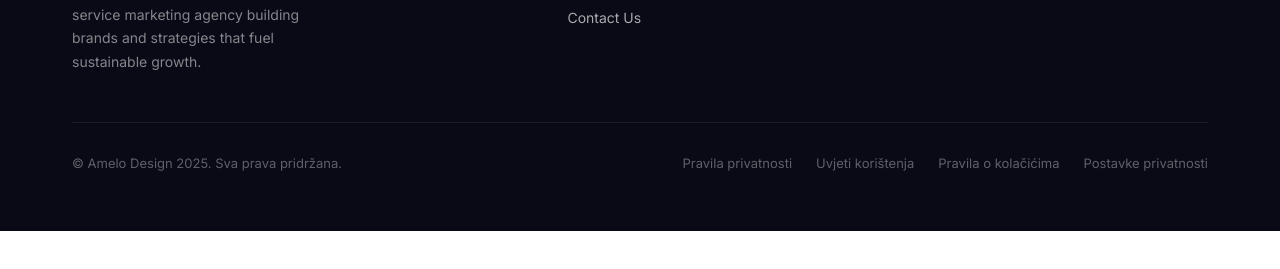
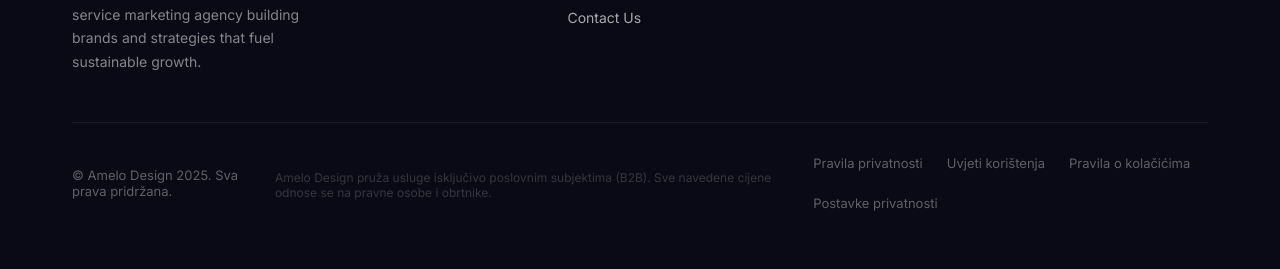
Before and after one commit to Web-studio-55/amelo-design, a plain HTML site: page index.html in a window 1280 px wide. Shown: the part 6675-6944 px from the top of the page. Before the commit the page ends 6906 px from the top, so only its background shows below. Drawn offline with nearby package versions, Linux system fonts and the light colour scheme.

Commit message:
Add B2B disclaimer to footer on all pages (bazna cijena compliance)
Co-Authored-By: Claude Sonnet 4.6 <noreply@anthropic.com>

```diff
--- a/index.html
+++ b/index.html
@@ -713,6 +713,7 @@ function closeMobileNav(){ document.getElementById('mobileNav').classList.remove
   </div>
   <div class="footer-bottom">
     <p data-en="© Amelo Design 2025. All rights reserved." data-hr="© Amelo Design 2025. Sva prava pridržana.">© Amelo Design 2025. Sva prava pridržana.</p>
+    <p style="font-size:12px;opacity:0.5;margin-top:4px;" data-en="Amelo Design provides services exclusively to business entities (B2B). All prices apply to legal entities and sole traders." data-hr="Amelo Design pruža usluge isključivo poslovnim subjektima (B2B). Sve navedene cijene odnose se na pravne osobe i obrtnike.">Amelo Design pruža usluge isključivo poslovnim subjektima (B2B). Sve navedene cijene odnose se na pravne osobe i obrtnike.</p>
     <div style="display:flex;gap:24px;flex-wrap:wrap;">
       <a href="pravila-privatnosti.html" data-en="Privacy Policy" data-hr="Pravila privatnosti">Pravila privatnosti</a>
       <a href="uvjeti-koristenja.html" data-en="Terms of Use" data-hr="Uvjeti korištenja">Uvjeti korištenja</a>
```
Also changed, not shown: contact.html (+1 -0 lines), projects.html (+1 -0 lines), references.html (+1 -0 lines), services.html (+1 -0 lines).
